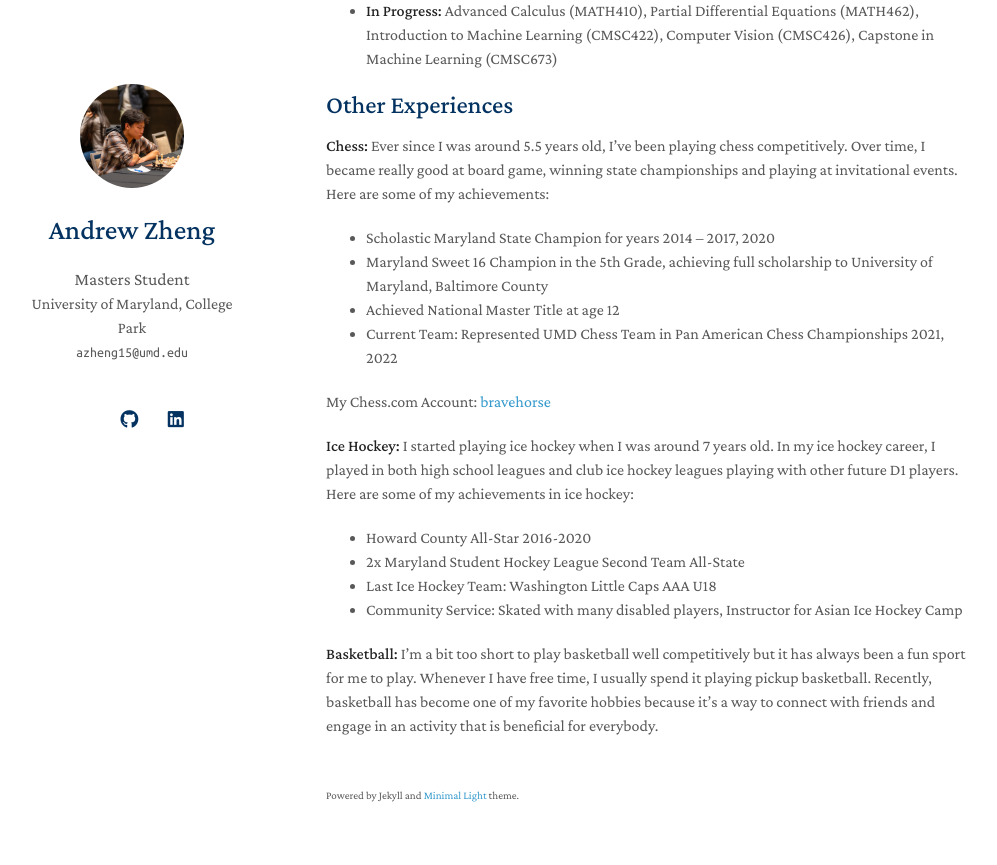
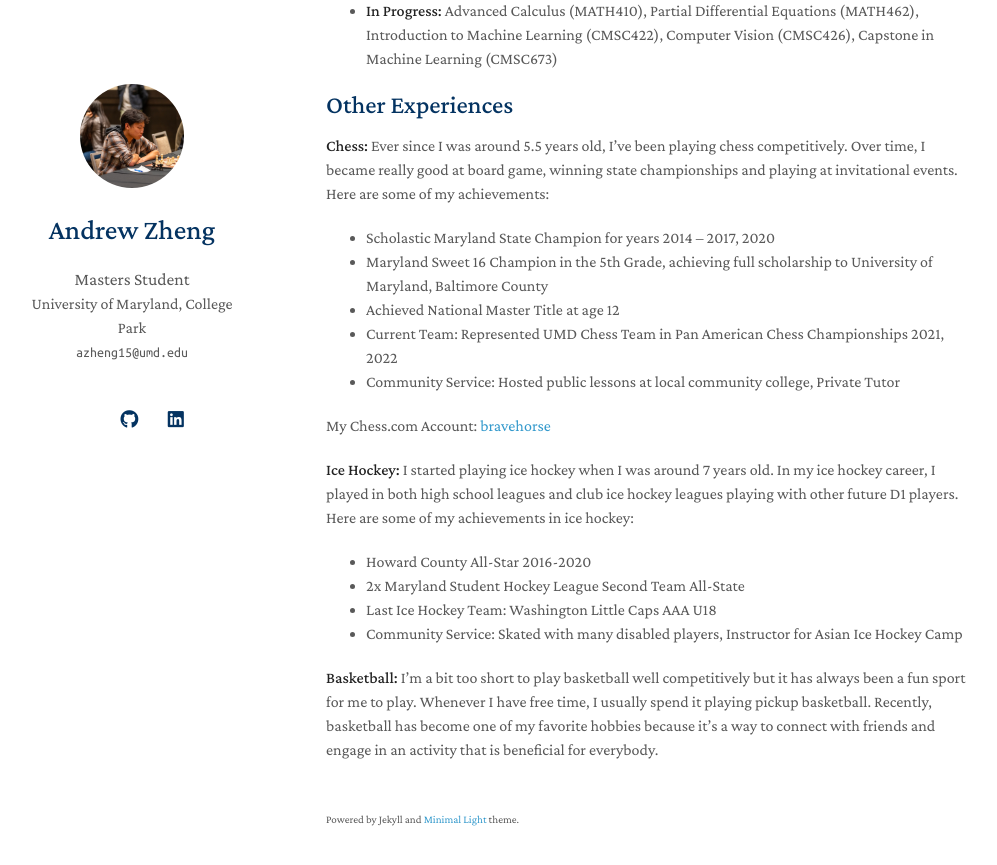
Before and after one commit to JAndrewZheng/jandrewzheng.github.io, a Jekyll site: the page built from index.md, in a window 1280 px wide and 900 px high, scrolled down 3112 px. Shown: the top 865 px of the window, without its empty margins (144-1141 px from the left). Built offline with Jekyll 4.4.1, drawn with Linux system fonts in a browser that asks for light colours; nearby versions of some CDN libraries; a style sheet for code colours, icons or effects is not loaded; our own code applies the rules of GitHub Pages for plain Markdown files.

Commit message:
Adding new resume

```diff
--- a/index.md
+++ b/index.md
@@ -73,6 +73,7 @@ At this internship, I worked with a large dataset containing solar wind and magn
 - Maryland Sweet 16 Champion in the 5th Grade, achieving full scholarship to University of Maryland, Baltimore County
 - Achieved National Master Title at age 12
 - Current Team: Represented UMD Chess Team in Pan American Chess Championships 2021, 2022
+- Community Service: Hosted public lessons at local community college, Private Tutor
 
 My Chess.com Account: <a href="https://www.chess.com/member/bravehorse">bravehorse</a>
 
```
Also changed, not shown: 1 other file.
